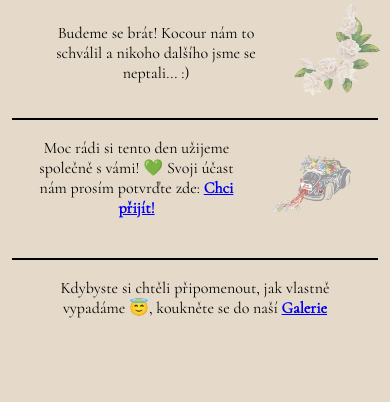
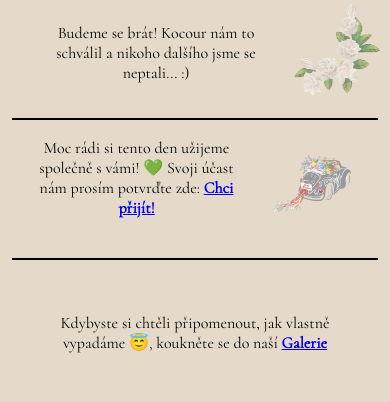
Before and after one commit to jpapouse/JE_Svatba24, a plain HTML site: page index.html in a window 390 px wide. Shown: the part 442-844 px from the top of the page. Drawn offline with Linux system fonts and the light colour scheme; a web font is replaced by a local one.

Commit message:
Textace prespani

```diff
--- a/css/Uvod.css
+++ b/css/Uvod.css
@@ -437,7 +437,7 @@ body {
     width: 80%;
     color: rgba(0,0,0,1);
     position: absolute;
-    top: 720px;
+    top: 755px;
     left: 10%;
     font-family: Cormorant;
     font-weight: Regular;
```
Also changed, not shown: Svatba.html (+1 -1 lines).
